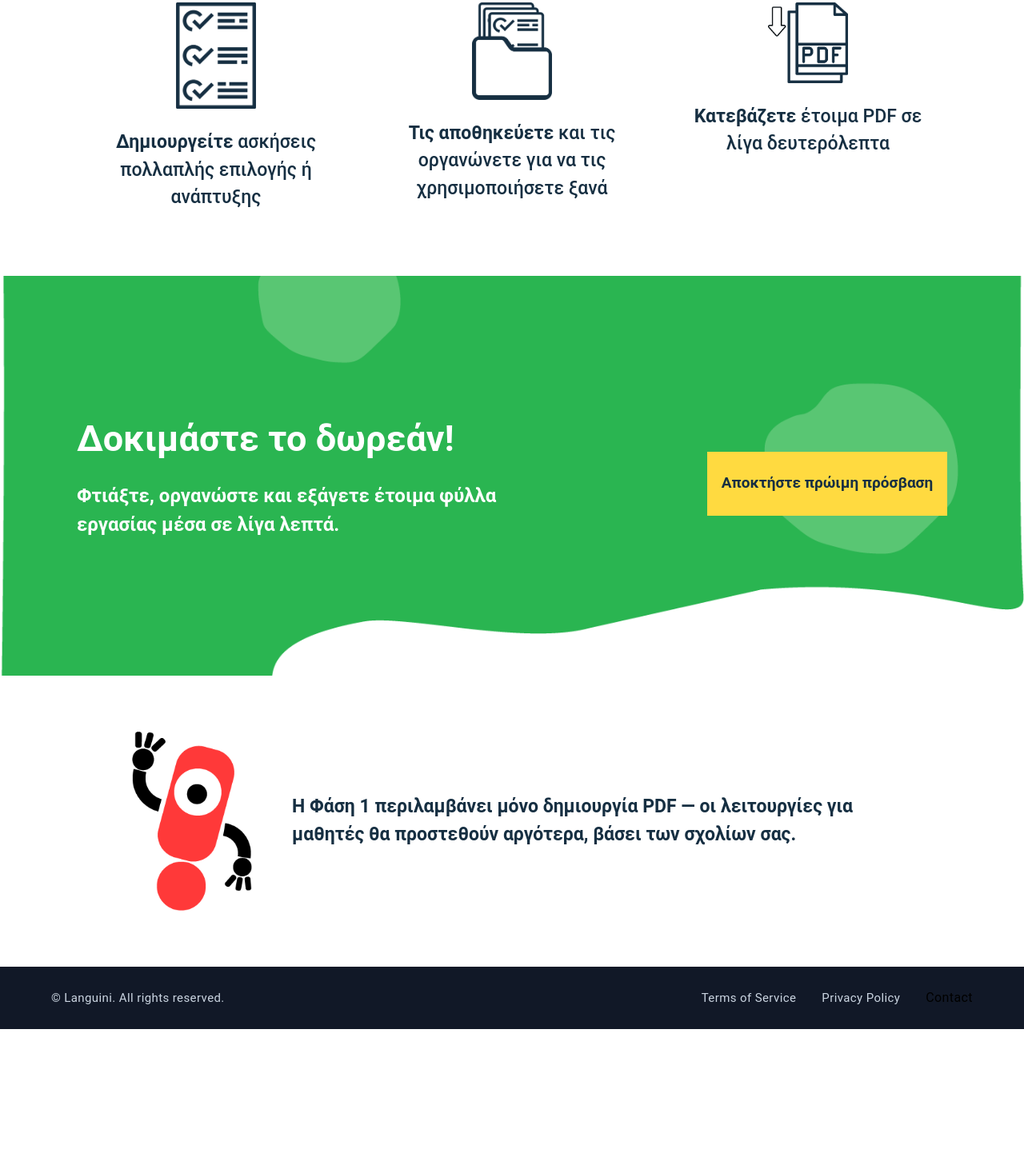
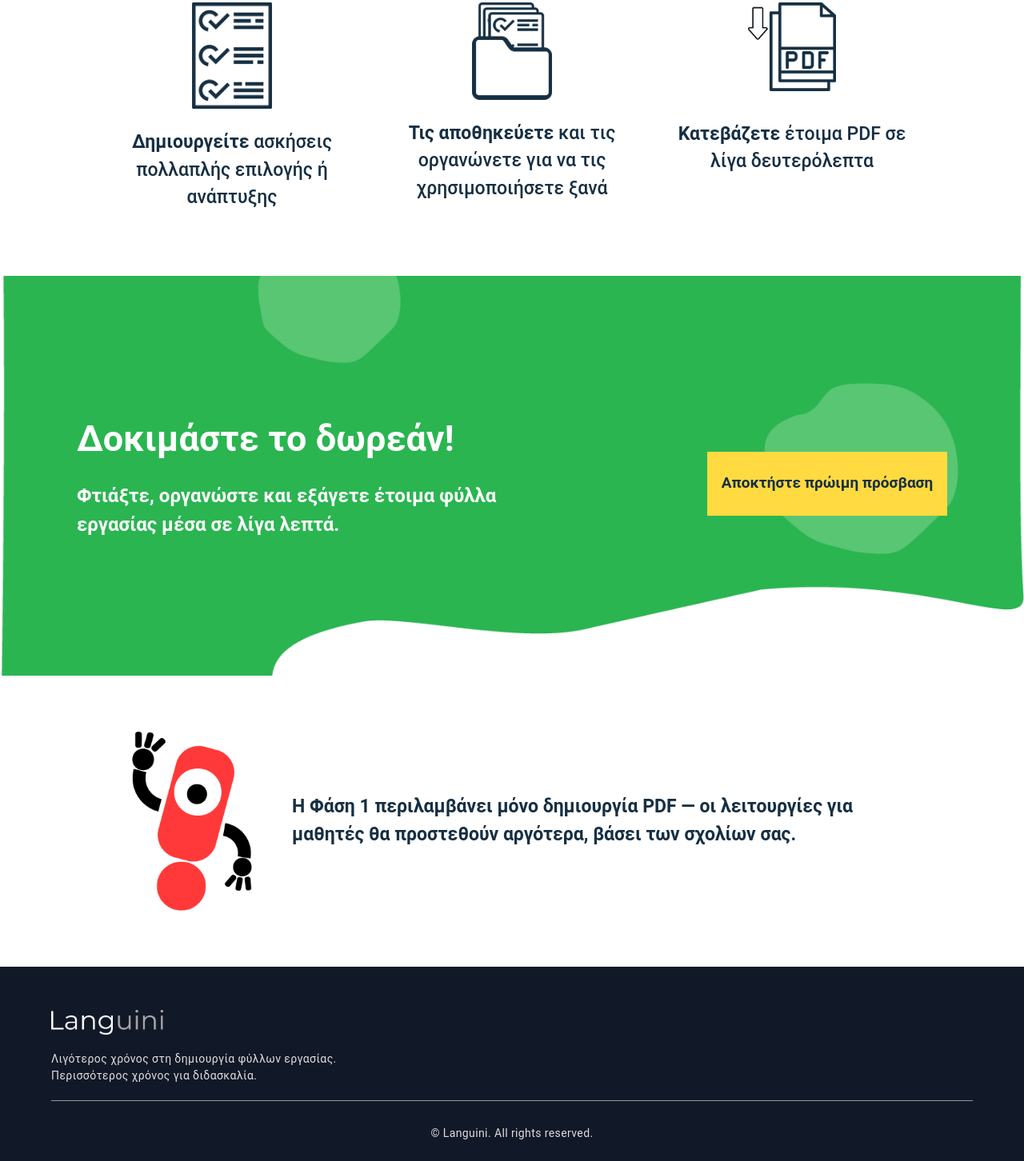
Before and after one commit to parischaralampidis3/langerdu_static_page, a website: page index.html in a window 1280 px wide. Shown: the part 2040-3492 px from the top of the page at 80% size. Before the commit the page ends 3327 px from the top, so only its background shows below. Drawn offline with Linux system fonts and the light colour scheme; files whose address does not match are found by name.

Commit message:
making corrections

```diff
--- a/index.html
+++ b/index.html
@@ -76,8 +76,8 @@
                         </div>
 
                         <div class="third-section-text-container">
-                            <img class="third-img-item" src="./design/png/third_icon.png" alt="">
-                            <p class="third-text-item">
+                            <img class="third-img-item_pdf" src="./design/png/third_icon.png" alt="">
+                            <p class="third-text-item-pdf">
                                 <strong>Κατεβάζετε</strong> έτοιμα PDF σε λίγα δευτερόλεπτα
                             </p>
                         </div>
@@ -115,9 +115,17 @@
 
 
             <footer class="bg-gray-900 py-6 px-16 tracking-wide">
-                <div class="flex justify-between items-center max-lg:flex-col text-center flex-wrap gap-4">
-                    <p class="text-slate-300 text-[15px] leading-loose">© Languini. All rights reserved.</p>
 
+                    <div class="first-footer-section">
+                        <img class="footer-logo" src="./design/png/logo_footer.png" alt="logo">
+                        <p class="footer-text">Λιγότερος χρόνος στη δημιουργία φύλλων εργασίας. Περισσότερος χρόνος για διδασκαλία.</p>
+                    </div>
+
+
+                <hr>
+                <div class="flex justify-between items-center max-lg:flex-col  flex-wrap gap-4 mt-5">
+                    <p class="footer-copyright ">© Languini. All rights reserved.</p>
+<!--
                     <ul class="flex space-x-8 gap-y-3 max-lg:justify-center flex-wrap">
                         <li><a href="javascript:void(0)" class="text-[15px] text-slate-300 hover:text-white">Terms of
                                 Service</a></li>
@@ -126,6 +134,7 @@
                         <li><a href="javascript:void(0)"
                                 clas4s="text-[15px] text-slate-300 hover:text-white">Contact</a></li>
                     </ul>
+                -->
                 </div>
             </footer>
 
--- a/style.css
+++ b/style.css
@@ -33,6 +33,33 @@ body {
     top: 30px;
     left: 40px;
     width: 140px;
+}
+footer{
+    padding:40px;
+}
+.first-footer-section{
+
+    margin-top:30px;
+}
+.footer-logo {
+    width: 140px;
+    margin-bottom: 20px;
+}
+.footer-text{
+    color:#ddd;
+    font-size:14px;
+    width:400px;
+}
+.footer-copyright{
+    color:#ddd;
+    font-size:14px;
+    text-align:center;
+    margin: 0 auto;
+}
+footer hr {
+ margin-top: 20px;
+ height:0.2px;
+border-color: #999;
 }
 
 /* FLEX CONTAINER */
@@ -106,7 +133,7 @@ body {
     gap: 50px;
     margin: 80px auto;
     padding: 0 5%;
-    max-width: 1400px;
+    max-width: 900px;
 }
 
 .third-section-text-container {
@@ -122,13 +149,26 @@ body {
     width: 100px;
     margin-bottom: 25px;
 }
-
+.third-img-item_pdf {
+    width: 110px;
+    margin-bottom: 25px;
+}
+.third-text-item-pdf {
+    font-size: 23px;
+    font-weight: 500;
+    color: #162f42;
+    line-height: 1.5;
+    margin: 0;
+    margin-top:12px;
+    width:300px;
+}
 .third-text-item {
     font-size: 23px;
     font-weight: 500;
     color: #162f42;
     line-height: 1.5;
     margin: 0;
+    width:300px;
 }
 
 .second-content {
```
Also changed, not shown: design/png/logo_footer.png (added).
